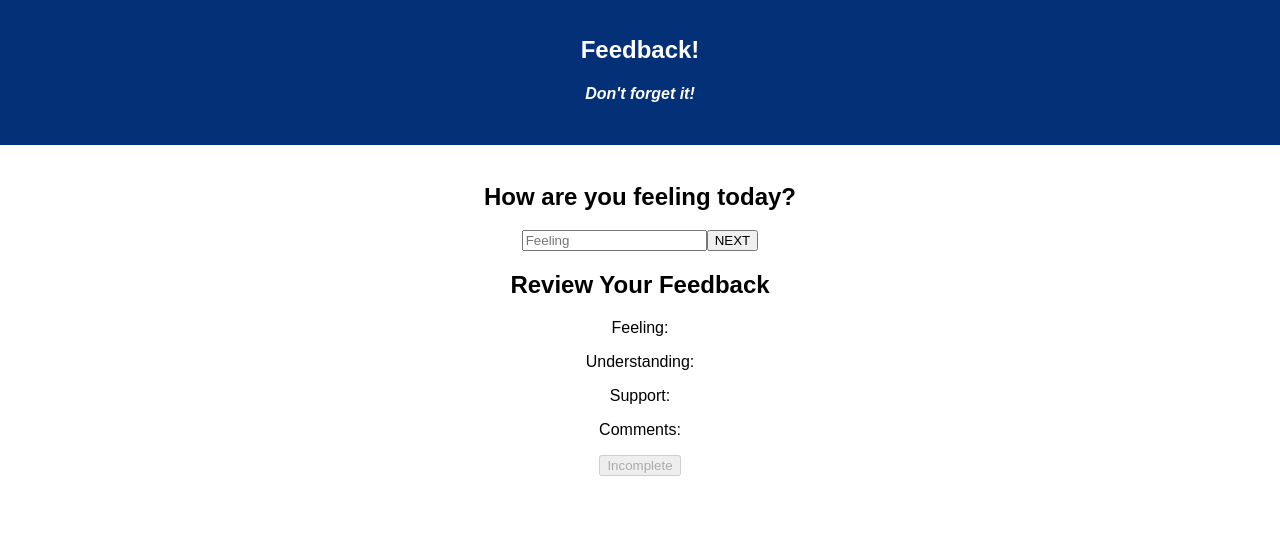
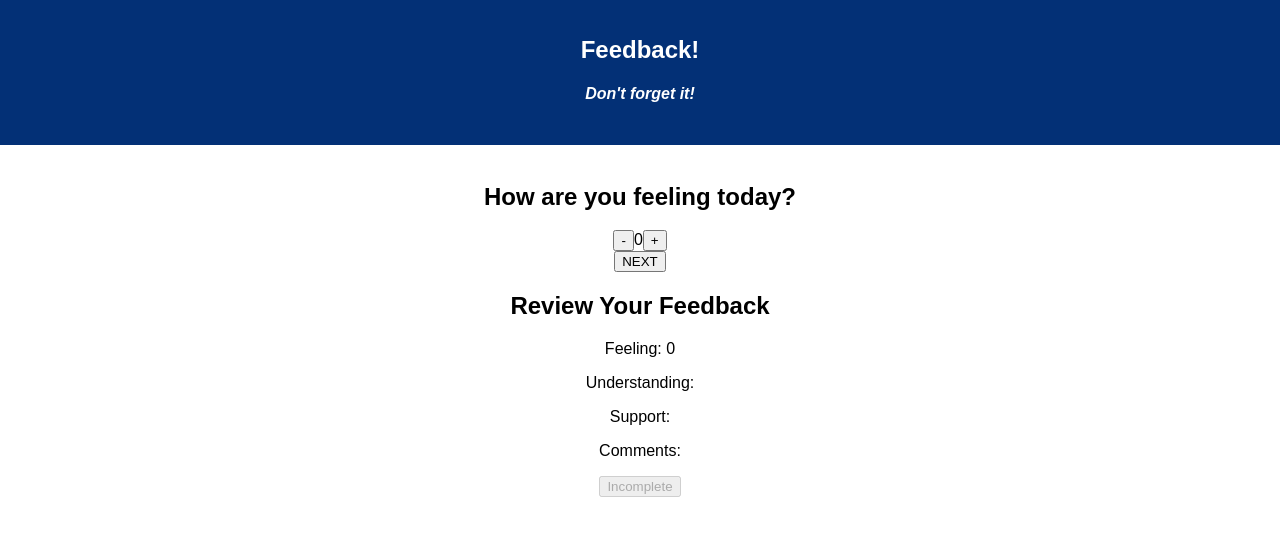
Before and after one commit to myronschippers/redux-feedback-loop-livesolve, a React (Create React App) app: page /#/ in a window 1280 px wide. Shown: the top 536 px of the page. Built offline with nearby package versions, Linux system fonts and the light colour scheme.

Commit message:
creating an incrementer for the feeling state

```diff
--- a/src/components/FeelingPage/FeelingPage.js
+++ b/src/components/FeelingPage/FeelingPage.js
@@ -26,17 +26,28 @@ class FeelingPage extends Component {
         });
     }
 
+    clickDecrease = (event) => {
+        this.props.dispatch({
+            type: 'FEEDBACK_FEELING_DECREASE',
+        })
+    }
+
+    clickIncrease = (event) => {
+        this.props.dispatch({
+            type: 'FEEDBACK_FEELING_INCREASE',
+        })
+    }
+
     render() {
         return (
             <div>
                 <h2>How are you feeling today?</h2>
 
                 <div>
-                    <input
-                        type="number"
-                        placeholder="Feeling"
-                        onChange={this.changeField}
-                    />
+                    <button onClick={this.clickDecrease}>-</button>
+                    {this.props.reduxState.feeling}
+                    <button onClick={this.clickIncrease}>+</button>
+                    <br />
                     <button onClick={this.clickNext}>NEXT</button>
                 </div>
                 <div>
--- a/src/redux/reducers/feeling.reducer.js
+++ b/src/redux/reducers/feeling.reducer.js
@@ -1,6 +1,12 @@
-const feeling = (state = '', action) => {
-    if (action.type === 'FEEDBACK_FEELING') {
-        return action.payload;
+const feeling = (state = 0, action) => {
+    if (action.type === 'FEEDBACK_FEELING_DECREASE') {
+        const newstate = state - 1;
+        console.log('FEEDBACK_FEELING_DECREASE', newstate);
+        return newstate;
+    } else if (action.type === 'FEEDBACK_FEELING_INCREASE') {
+        const newstate = state + 1;
+        console.log('FEEDBACK_FEELING_INCREASE', newstate);
+        return newstate;
     }
     return state;
 }
```
